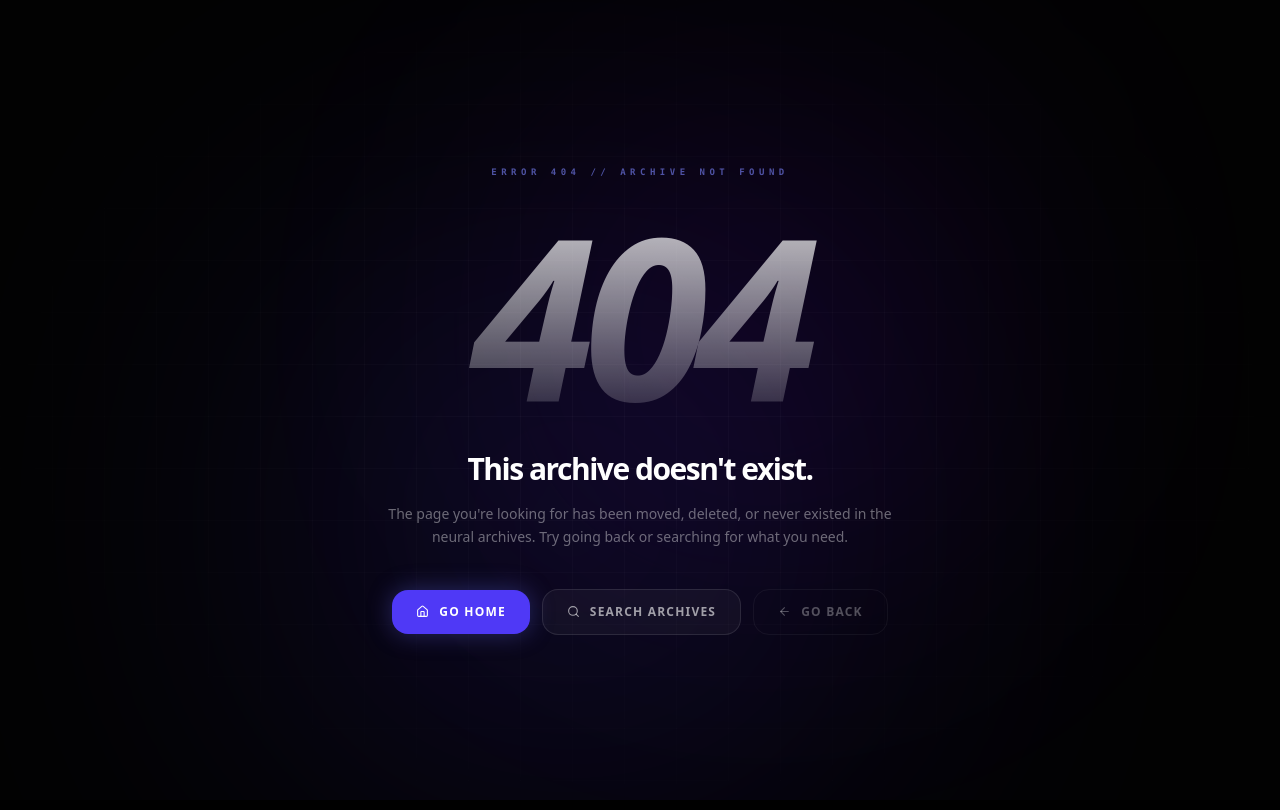
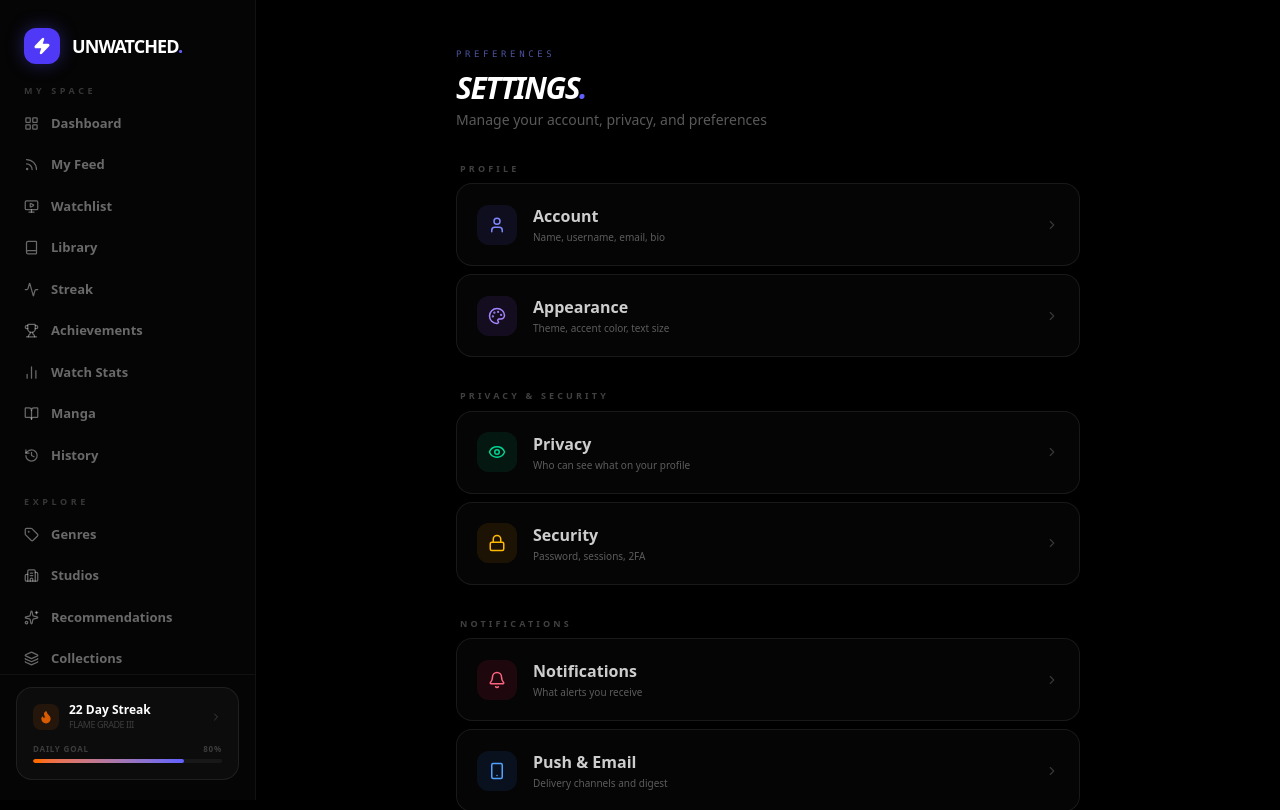
Before and after one commit to darwhite08/animeunwatched-frontend, a Next.js app: page /profile/settings in a window 1280 px wide. Before the commit this address had no page. Shown: the top 810 px of the page. Built offline with nearby package versions, Linux system fonts and the light colour scheme.

Commit message:
feat: settings index page, leaderboard /[period] sub-pages
Co-Authored-By: Claude Sonnet 4.6 (1M context) <noreply@anthropic.com>

```diff
--- /dev/null
+++ b/src/app/(dashboard)/profile/settings/page.tsx
@@ -0,0 +1,75 @@
+"use client"
+
+import Link from "next/link"
+import { motion } from "framer-motion"
+import {
+  User, Shield, Bell, Palette, CreditCard, Link as LinkIcon,
+  Lock, ChevronRight, Eye, Smartphone
+} from "lucide-react"
+
+const SECTIONS = [
+  {
+    group: "Profile",
+    items: [
+      { href:"/settings/account",    icon:User,       label:"Account",           desc:"Name, username, email, bio",          color:"text-indigo-400", bg:"bg-indigo-500/10" },
+      { href:"/settings/appearance", icon:Palette,    label:"Appearance",        desc:"Theme, accent color, text size",      color:"text-violet-400", bg:"bg-violet-500/10" },
+    ]
+  },
+  {
+    group: "Privacy & Security",
+    items: [
+      { href:"/settings/privacy",   icon:Eye,        label:"Privacy",           desc:"Who can see what on your profile",     color:"text-emerald-400",bg:"bg-emerald-500/10"},
+      { href:"/settings/security",  icon:Lock,       label:"Security",          desc:"Password, sessions, 2FA",              color:"text-amber-400",  bg:"bg-amber-500/10"  },
+    ]
+  },
+  {
+    group: "Notifications",
+    items: [
+      { href:"/settings/notifications", icon:Bell,   label:"Notifications",     desc:"What alerts you receive",              color:"text-rose-400",   bg:"bg-rose-500/10"   },
+      { href:"/notifications/settings", icon:Smartphone, label:"Push & Email",  desc:"Delivery channels and digest",         color:"text-blue-400",   bg:"bg-blue-500/10"   },
+    ]
+  },
+  {
+    group: "Billing & Connections",
+    items: [
+      { href:"/settings/billing",   icon:CreditCard, label:"Billing & Plan",    desc:"Free vs Pro, payment method",          color:"text-yellow-400", bg:"bg-yellow-500/10" },
+      { href:"/settings/connected", icon:LinkIcon,   label:"Connected Accounts", desc:"MAL, AniList, import/export",         color:"text-teal-400",   bg:"bg-teal-500/10"   },
+    ]
+  },
+]
+
+export default function ProfileSettingsIndex() {
+  return (
+    <div className="max-w-2xl mx-auto px-6 py-12 pb-32 space-y-8">
+      <div>
+        <p className="text-[9px] font-mono uppercase tracking-[0.4em] text-indigo-400/60 mb-2">Preferences</p>
+        <h1 className="text-3xl font-black tracking-tighter uppercase italic text-white">
+          Settings<span className="text-indigo-500">.</span>
+        </h1>
+        <p className="text-white/35 text-sm mt-1">Manage your account, privacy, and preferences</p>
+      </div>
+
+      {SECTIONS.map((section, si) => (
+        <div key={section.group} className="space-y-2">
+          <p className="text-[9px] font-black uppercase tracking-[0.35em] text-white/25 px-1">{section.group}</p>
+          {section.items.map((item, i) => (
+            <motion.div key={item.href} initial={{ opacity:0, y:8 }} animate={{ opacity:1, y:0 }} transition={{ delay:(si*2+i)*0.05 }}>
+              <Link href={item.href}
+                className="flex items-center gap-4 p-5 rounded-2xl bg-white/[0.02] border border-white/8 hover:border-white/18 hover:bg-white/[0.04] transition-all group"
+              >
+                <div className={`w-10 h-10 rounded-xl ${item.bg} flex items-center justify-center shrink-0 group-hover:scale-110 transition-transform`}>
+                  <item.icon size={18} className={item.color} />
+                </div>
+                <div className="flex-1 min-w-0">
+                  <p className="font-black text-white/80 group-hover:text-white transition-colors">{item.label}</p>
+                  <p className="text-[10px] text-white/35 mt-0.5">{item.desc}</p>
+                </div>
+                <ChevronRight size={14} className="text-white/20 group-hover:text-white/50 group-hover:translate-x-0.5 transition-all shrink-0" />
+              </Link>
+            </motion.div>
+          ))}
+        </div>
+      ))}
+    </div>
+  )
+}
--- /dev/null
+++ b/src/app/(public)/leaderboard/[period]/page.tsx
@@ -0,0 +1,106 @@
+"use client"
+
+import { use } from "react"
+import { notFound } from "next/navigation"
+import { motion } from "framer-motion"
+import Link from "next/link"
+import { Trophy, Crown, ChevronLeft, Flame, Star } from "lucide-react"
+import { TiltCard } from "@/components/ui/TiltCard"
+
+type Period = "weekly" | "monthly" | "all-time"
+
+const PERIOD_CONFIG: Record<Period, { label: string; desc: string }> = {
+  weekly:   { label: "This Week",    desc: "Top Shinobi by XP earned in the last 7 days"  },
+  monthly:  { label: "This Month",   desc: "Top Shinobi by XP earned in the last 30 days" },
+  "all-time":{ label: "All Time",    desc: "Top Shinobi by total XP ever accumulated"      },
+}
+
+const getUsers = (period: Period) => {
+  const base = [
+    { rank:1, name:"Otaku_Arch",    xp:period==="weekly"?"1,240":period==="monthly"?"12.4k":"1.24M", streak:89, archived:412 },
+    { rank:2, name:"Shadow_Watcher",xp:period==="weekly"?"980": period==="monthly"?"9.8k": "840K",   streak:45, archived:298 },
+    { rank:3, name:"Void_Seeker",   xp:period==="weekly"?"820": period==="monthly"?"8.2k": "620K",   streak:32, archived:256 },
+    { rank:4, name:"Neural_Ghost",  xp:period==="weekly"?"710": period==="monthly"?"7.1k": "480K",   streak:22, archived:201 },
+    { rank:5, name:"Cipher_Ronin",  xp:period==="weekly"?"650": period==="monthly"?"6.5k": "320K",   streak:18, archived:178 },
+  ]
+  return base
+}
+
+export default function PeriodLeaderboardPage({ params }: { params: Promise<{ period: string }> }) {
+  const { period } = use(params)
+  if (!["weekly","monthly","all-time"].includes(period)) notFound()
+  const p = period as Period
+  const config = PERIOD_CONFIG[p]
+  const users = getUsers(p)
+  const top3 = users.slice(0, 3)
+  const rest = users.slice(3)
+
+  return (
+    <div className="min-h-screen bg-[#020202] text-white pb-32">
+      <div className="max-w-4xl mx-auto px-6 pt-32 space-y-10">
+        <div>
+          <Link href="/leaderboard" className="flex items-center gap-2 text-[10px] font-black uppercase tracking-widest text-indigo-400/60 hover:text-indigo-400 transition-colors mb-4">
+            <ChevronLeft size={11}/> Full Leaderboard
+          </Link>
+          <div className="flex items-center gap-3 mb-2">
+            <Trophy size={20} className="text-amber-400" />
+            <h1 className="text-4xl font-black tracking-tighter uppercase italic text-white">{config.label}<span className="text-indigo-500">.</span></h1>
+          </div>
+          <p className="text-white/35 text-sm">{config.desc}</p>
+        </div>
+
+        {/* Period switcher */}
+        <div className="flex gap-2">
+          {(["weekly","monthly","all-time"] as Period[]).map(pp => (
+            <Link key={pp} href={`/leaderboard/${pp}`}
+              className={`px-5 py-2.5 rounded-full text-[10px] font-black uppercase tracking-widest transition-all ${
+                pp===p ? "bg-indigo-600 text-white" : "bg-white/5 text-white/40 border border-white/5 hover:bg-white/8"
+              }`}
+            >{PERIOD_CONFIG[pp].label}</Link>
+          ))}
+        </div>
+
+        {/* Podium */}
+        <div className="grid grid-cols-3 gap-4 items-end">
+          {[top3[1], top3[0], top3[2]].map((user, ci) => {
+            const heights = ["h-32","h-44","h-28"]
+            const emojis  = ["🥈","🥇","🥉"]
+            return (
+              <TiltCard key={user.rank} intensity={5} glare>
+                <motion.div initial={{ opacity:0,y:20 }} animate={{ opacity:1,y:0 }} transition={{ delay:ci*0.1 }} className="flex flex-col items-center">
+                  {user.rank===1 && <motion.div animate={{ y:[0,-4,0] }} transition={{ duration:2.5,repeat:Infinity }} className="mb-2"><Crown size={18} className="text-amber-400" fill="currentColor"/></motion.div>}
+                  <div className="w-12 h-12 rounded-2xl bg-gradient-to-br from-indigo-500 to-violet-600 flex items-center justify-center font-black text-xl mb-2">{user.name[0]}</div>
+                  <p className="text-xs font-black text-white">{user.name}</p>
+                  <p className="text-[9px] text-indigo-400 font-mono mt-0.5">{user.xp} XP</p>
+                  <div className={`w-full mt-3 ${heights[ci]} bg-gradient-to-t ${user.rank===1?"from-amber-600/30 to-amber-500/10 border-amber-500/25":user.rank===2?"from-slate-600/30 to-slate-400/10 border-slate-500/25":"from-amber-800/30 to-amber-700/10 border-amber-700/25"} border border-b-0 rounded-t-xl flex items-center justify-center`}>
+                    <span className="text-2xl font-black text-white/10">{emojis[ci]}</span>
+                  </div>
+                </motion.div>
+              </TiltCard>
+            )
+          })}
+        </div>
+
+        {/* Rest */}
+        <div className="space-y-2">
+          {rest.map((u, i) => (
+            <motion.div key={u.rank} initial={{ opacity:0,x:-10 }} animate={{ opacity:1,x:0 }} transition={{ delay:i*0.05 }}
+              className="flex items-center gap-4 px-5 py-4 rounded-2xl bg-white/[0.02] border border-white/8 hover:border-white/15 transition-all"
+            >
+              <span className="text-sm font-black text-white/30 w-5">#{u.rank}</span>
+              <div className="w-9 h-9 rounded-xl bg-gradient-to-br from-indigo-600/40 to-violet-600/30 flex items-center justify-center font-black text-sm shrink-0">{u.name[0]}</div>
+              <div className="flex-1">
+                <p className="text-sm font-black text-white/80">{u.name}</p>
+                <div className="flex items-center gap-3 text-[9px] text-white/25 mt-0.5">
+                  <span className="flex items-center gap-1"><Flame size={9} className="text-orange-400"/>{u.streak}d streak</span>
+                  <span className="flex items-center gap-1"><Star size={9} className="text-indigo-400"/>{u.archived} archived</span>
+                </div>
+              </div>
+              <span className="text-sm font-black text-white font-mono">{u.xp}</span>
+            </motion.div>
+          ))}
+        </div>
+      </div>
+    </div>
+  )
+}
```
